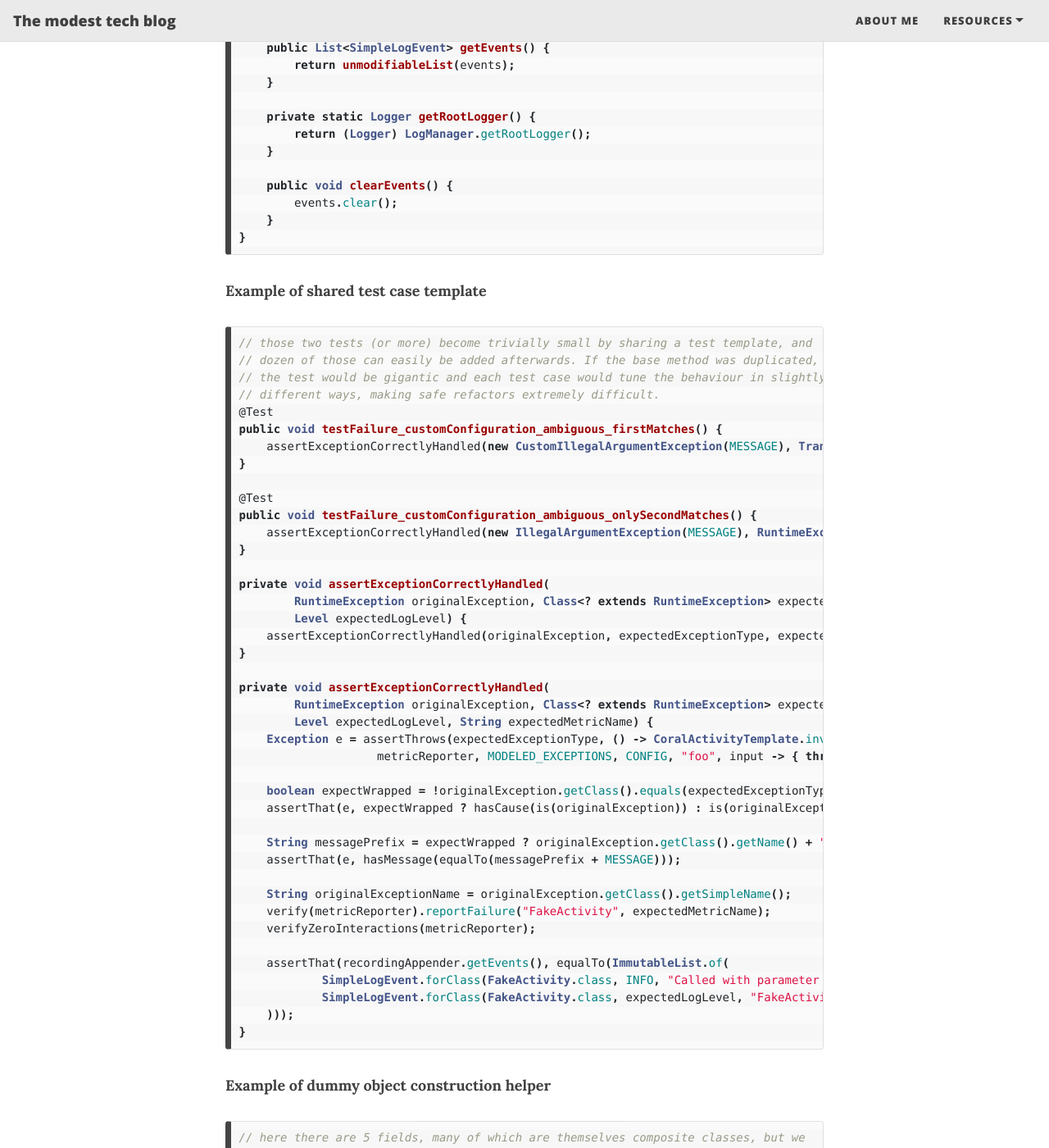
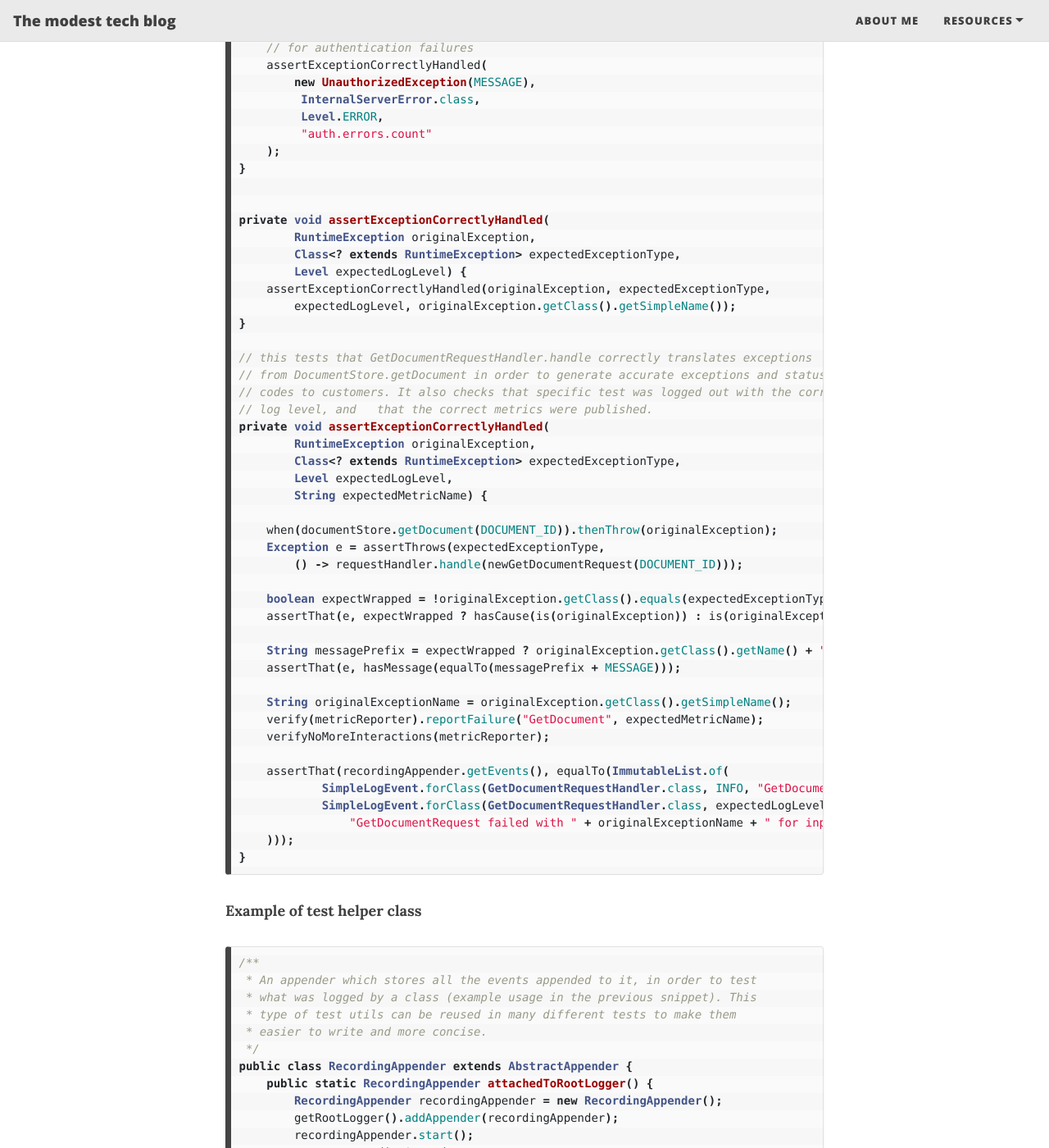
Before and after one commit to Dicee/dicee.github.io, a Jekyll site: the page built from _posts/2020-10-02-1-unit-testing-learning-series-basics.md, in a window 1280 px wide and 1400 px high, scrolled down 3440 px. Shown: the whole window at 82% size. Built offline with Jekyll 4.4.1, drawn with Linux system fonts in a browser that asks for light colours; nearby versions of some CDN libraries; some of the changed text lies outside the part shown.

Commit message:
Simplify code examples

````diff
--- a/_posts/2020-10-02-1-unit-testing-learning-series-basics.md
+++ b/_posts/2020-10-02-1-unit-testing-learning-series-basics.md
@@ -80,14 +80,95 @@
 }
 ```
 
+**Example of shared test case template**
+```java
+// those three tests become trivially small by sharing a test template, and
+// dozen of those can easily be added afterwards. If the base method was duplicated,
+// the test would be gigantic and each test case would tune the behaviour in slightly
+// different ways, making safe refactors extremely difficult.
+@Test
+public void testErrorTranslation_runtimeException() {
+    assertExceptionCorrectlyHandled(
+        new IllegalArgumentException(MESSAGE),
+        InternalServerError.class,
+        Level.ERROR
+    );
+}
+
+@Test
+public void testErrorTranslation_awsException_500() {
+    assertExceptionCorrectlyHandled(
+        newAwsSdkException(MESSAGE, StatusCode.INTERNAL_SERVER_ERROR),
+        DependencyException.class,
+        Level.WARN
+    );
+}
+
+@Test
+public void testErrorTranslation_authException() {
+    // other tests use a default value for the published error metric,
+    // but here the system customizes the name of the published metric
+    // for authentication failures
+    assertExceptionCorrectlyHandled(
+        new UnauthorizedException(MESSAGE),
+         InternalServerError.class,
+         Level.ERROR,
+         "auth.errors.count"
+    );
+}
+
+
+private void assertExceptionCorrectlyHandled(
+        RuntimeException originalException,
+        Class<? extends RuntimeException> expectedExceptionType,
+        Level expectedLogLevel) {
+    assertExceptionCorrectlyHandled(originalException, expectedExceptionType,
+        expectedLogLevel, originalException.getClass().getSimpleName());
+}
+
+// this tests that GetDocumentRequestHandler.handle correctly translates exceptions
+// from DocumentStore.getDocument in order to generate accurate exceptions and status
+// codes to customers. It also checks that specific test was logged out with the correct
+// log level, and   that the correct metrics were published.
+private void assertExceptionCorrectlyHandled(
+        RuntimeException originalException,
+        Class<? extends RuntimeException> expectedExceptionType,
+        Level expectedLogLevel,
+        String expectedMetricName) {
+
+    when(documentStore.getDocument(DOCUMENT_ID)).thenThrow(originalException);
+    Exception e = assertThrows(expectedExceptionType,
+        () -> requestHandler.handle(newGetDocumentRequest(DOCUMENT_ID)));
+
+    boolean expectWrapped = !originalException.getClass().equals(expectedExceptionType);
+    assertThat(e, expectWrapped ? hasCause(is(originalException)) : is(originalException));
+
+    String messagePrefix = expectWrapped ? originalException.getClass().getName() + ": " : "";
+    assertThat(e, hasMessage(equalTo(messagePrefix + MESSAGE)));
+
+    String originalExceptionName = originalException.getClass().getSimpleName();
+    verify(metricReporter).reportFailure("GetDocument", expectedMetricName);
+    verifyNoMoreInteractions(metricReporter);
+
+    assertThat(recordingAppender.getEvents(), equalTo(ImmutableList.of(
+            SimpleLogEvent.forClass(GetDocumentRequestHandler.class, INFO, "GetDocument called with parameter foo"),
+            SimpleLogEvent.forClass(GetDocumentRequestHandler.class, expectedLogLevel,
+                "GetDocumentRequest failed with " + originalExceptionName + " for input foo")
+    )));
+}
+```
+
 **Example of test helper class**
 ```java
 /**
- * An appender which stores all the events appended to it. Useful for testing what was logged by a class.
+ * An appender which stores all the events appended to it, in order to test
+ * what was logged by a class (example usage in the previous snippet). This
+ * type of test utils can be reused in many different tests to make them
+ * easier to write and more concise.
  */
 public class RecordingAppender extends AbstractAppender {
     public static RecordingAppender attachedToRootLogger() {
-        final RecordingAppender recordingAppender = new RecordingAppender();
+        RecordingAppender recordingAppender = new RecordingAppender();
         getRootLogger().addAppender(recordingAppender);
         recordingAppender.start();
         return recordingAppender;
@@ -122,68 +203,40 @@
 }
 ```
 
-**Example of shared test case template**
+**Example of dummy object construction helper**
 ```java
-// those two tests (or more) become trivially small by sharing a test template, and
-// dozen of those can easily be added afterwards. If the base method was duplicated,
-// the test would be gigantic and each test case would tune the behaviour in slightly
-// different ways, making safe refactors extremely difficult.
 @Test
-public void testFailure_customConfiguration_ambiguous_firstMatches() {
-    assertExceptionCorrectlyHandled(new CustomIllegalArgumentException(MESSAGE), TranslatedCustomIllegalArgumentException.class, WARN);
+void testFilterByType() {
+    // mocks the underlying document store
+    setupDocumentStore(ImmutableList.of(
+        newDocument("id1", DocumentType.PHONE_BILL),
+        newDocument("id2", DocumentType.QUOTE),
+        newDocument("id3", DocumentType.BANK_STATEMENT),
+        newDocument("id4", DocumentType.ELECTRICITY_BILL),
+        newDocument("id5", DocumentType.PHONE_BILL)
+    ));
+    assertThat(docStoreClient.filterByType(DocumentType.PHONE_BILL), equalTo(ImmutableList.of(
+         newDocument("id1", DocumentType.PHONE_BILL),
+         newDocument("id5", DocumentType.PHONE_BILL)
+     )));
 }
 
-@Test
-public void testFailure_customConfiguration_ambiguous_onlySecondMatches() {
-    assertExceptionCorrectlyHandled(new IllegalArgumentException(MESSAGE), RuntimeException.class, WARN);
-}
-
-private void assertExceptionCorrectlyHandled(
-        RuntimeException originalException, Class<? extends RuntimeException> expectedExceptionType,
-        Level expectedLogLevel) {
-    assertExceptionCorrectlyHandled(originalException, expectedExceptionType, expectedLogLevel, originalException.getClass().getSimpleName());
-}
-
-private void assertExceptionCorrectlyHandled(
-        RuntimeException originalException, Class<? extends RuntimeException> expectedExceptionType,
-        Level expectedLogLevel, String expectedMetricName) {
-    Exception e = assertThrows(expectedExceptionType, () -> CoralActivityTemplate.invoke(FakeActivity.class,
-                    metricReporter, MODELED_EXCEPTIONS, CONFIG, "foo", input -> { throw originalException; }));
-
-    boolean expectWrapped = !originalException.getClass().equals(expectedExceptionType);
-    assertThat(e, expectWrapped ? hasCause(is(originalException)) : is(originalException));
-
-    String messagePrefix = expectWrapped ? originalException.getClass().getName() + ": " : "";
-    assertThat(e, hasMessage(equalTo(messagePrefix + MESSAGE)));
-
-    String originalExceptionName = originalException.getClass().getSimpleName();
-    verify(metricReporter).reportFailure("FakeActivity", expectedMetricName);
-    verifyZeroInteractions(metricReporter);
-
-    assertThat(recordingAppender.getEvents(), equalTo(ImmutableList.of(
-            SimpleLogEvent.forClass(FakeActivity.class, INFO, "Called with parameter foo"),
-            SimpleLogEvent.forClass(FakeActivity.class, expectedLogLevel, "FakeActivity failed with " + originalExceptionName + " for input foo")
-    )));
-}
-```
-
-**Example of dummy object construction helper**
-```java
-// here there are 5 fields, many of which are themselves composite classes, but we
-// only care to set one of them for the purpose of the test. Hence, why should we
-// have to read the rest of the initialization that doesn't matter for the test?
-private static WeatherStationMeasurement dummyStationMeasurement(String uacId) {
-    return WeatherStationMeasurement.builder()
-            .weatherStationId(new WeatherStationId(uacId, STATION_ID, "sensor"))
-            .sensorPosition(new Point3D(0, 0, 0))
-            .timestampUnixMillis(CLOCK.millis())
-            .windAverageMetersPerSecond(ORIGINAL_WIND)
-            .windGustMetersPerSecond(ORIGINAL_GUST)
+// here there are 5 fields, but we only care to set one of them for the purpose of
+// the test. Hence, why should we have to read the rest of the initialization that
+// doesn't matter for the test? This method allows tests to be much more concise
+// and focus on the tested functionality.
+private static Document newDocument(String documentVersionId, DocumentType documentType) {
+    return Document.builder()
+            .withId(documentId)
+            .withType(documentType)
+            .withFormat(DocumentFormat.XML)
+            .withPermissionGroup(PermissionGroup.ADMIN)
+            .withEncryptionType(EncryptionType.UNENCRYPTED)
             .build();
 }
 ```
 
-Anyway, you get the idea. Anything that can be done do to make production clear and readable can and should also be applied
+Anyway, you get the idea. Anything that can be done to make production clear and readable can and should also be applied
 to unit tests. Short, well-factored unit tests exempt of duplication will make it much easier to add new tests and reason about
 coverage (if it's difficult to understand what a test does, it's difficult to know what is or isn't tested). There are many more
-topics to discuss about, but hopefully this first pass will be helpful to some people.
+topics to discuss, but hopefully this first pass will be helpful to some people.
````
Also changed, not shown: other parts of _posts/2020-10-02-1-unit-testing-learning-series-basics.md (+1 -1 lines).
